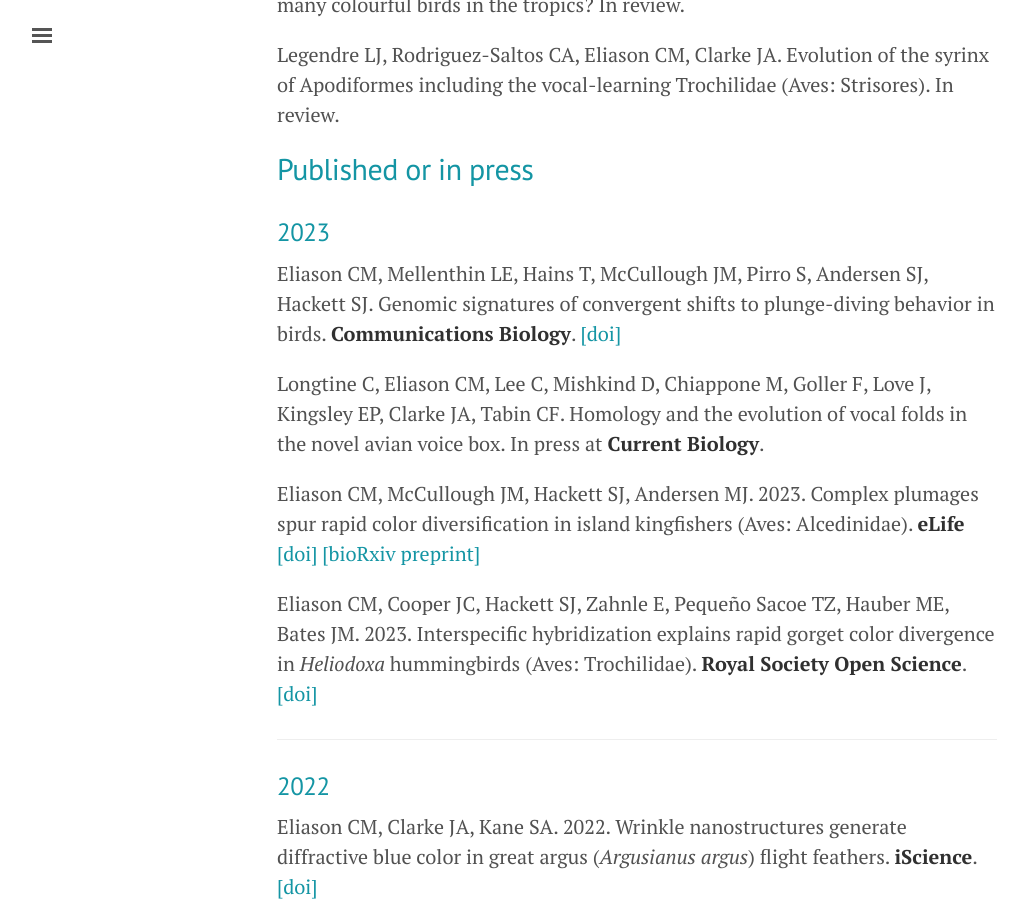
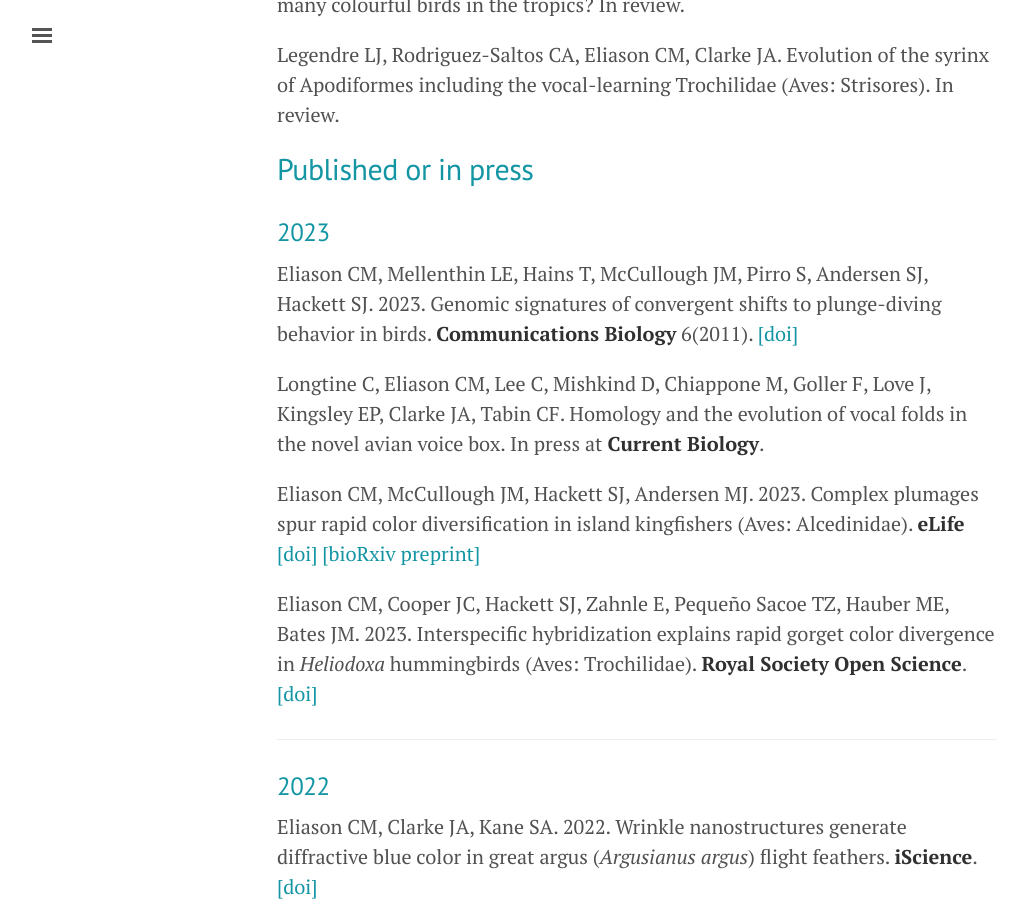
Before and after one commit to celiason/celiason.github.io, a Jekyll site: the page built from 2-publications.md, in a window 1280 px wide and 900 px high, scrolled down 440 px. Shown: the whole window, without its empty margins (3-1028 px from the left). Built offline with Jekyll 4.4.1, drawn with Linux system fonts in a browser that asks for light colours.

Commit message:
Update 2-publications.md

```diff
--- a/2-publications.md
+++ b/2-publications.md
@@ -17,7 +17,7 @@
 
 ### 2023
 
-Eliason CM, Mellenthin LE, Hains T, McCullough JM, Pirro S, Andersen SJ, Hackett SJ. Genomic signatures of convergent shifts to plunge-diving behavior in birds. __Communications Biology__. [[doi]](https://doi.org/10.1038/s42003-023-05359-z)
+Eliason CM, Mellenthin LE, Hains T, McCullough JM, Pirro S, Andersen SJ, Hackett SJ. 2023. Genomic signatures of convergent shifts to plunge-diving behavior in birds. __Communications Biology__ 6(2011). [[doi]](https://doi.org/10.1038/s42003-023-05359-z)
 
 Longtine C, Eliason CM, Lee C, Mishkind D, Chiappone M, Goller F, Love J, Kingsley EP, Clarke JA, Tabin CF. Homology and the evolution of vocal folds in the novel avian voice box. In press at __Current Biology__.
 
```
